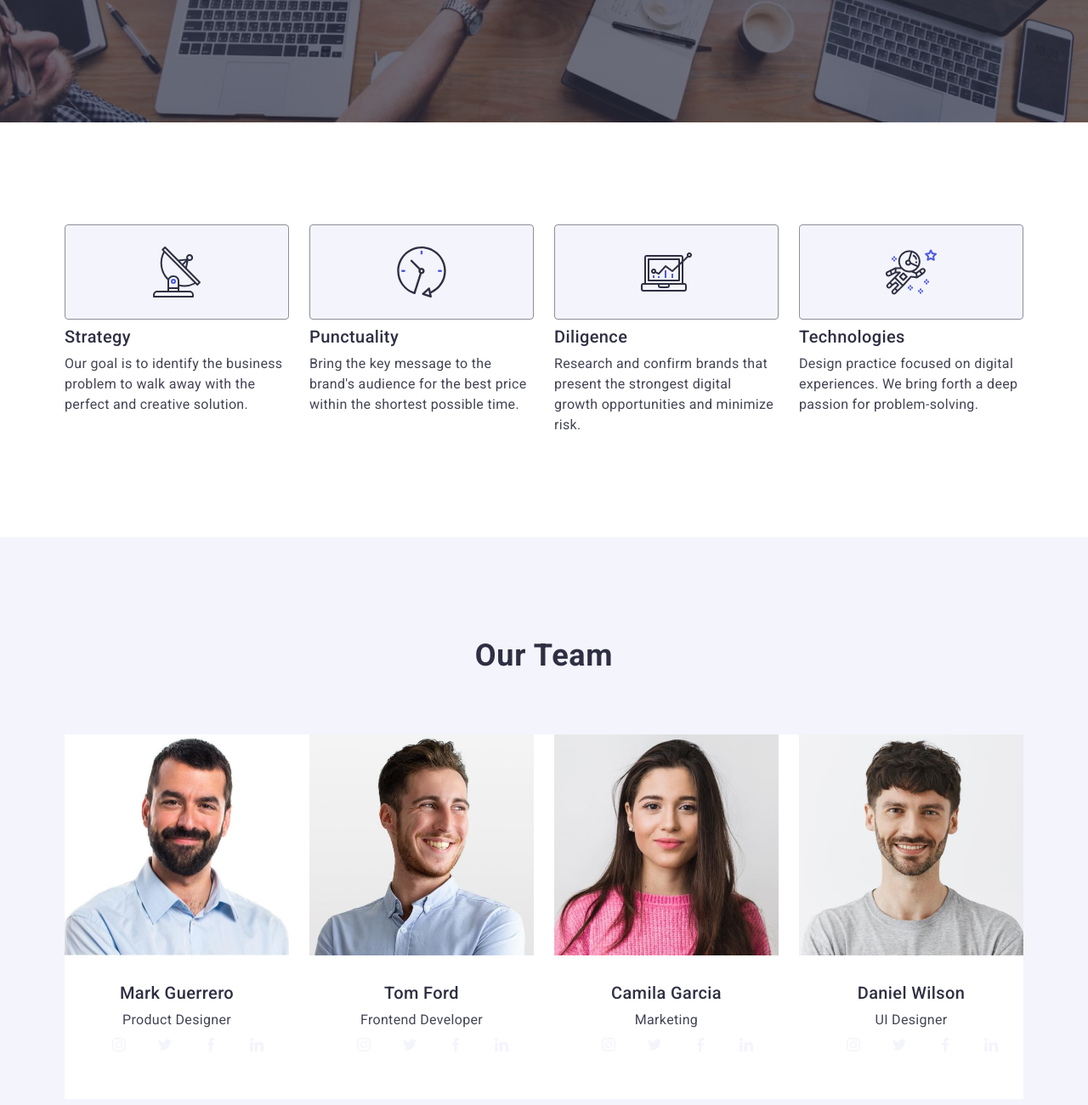
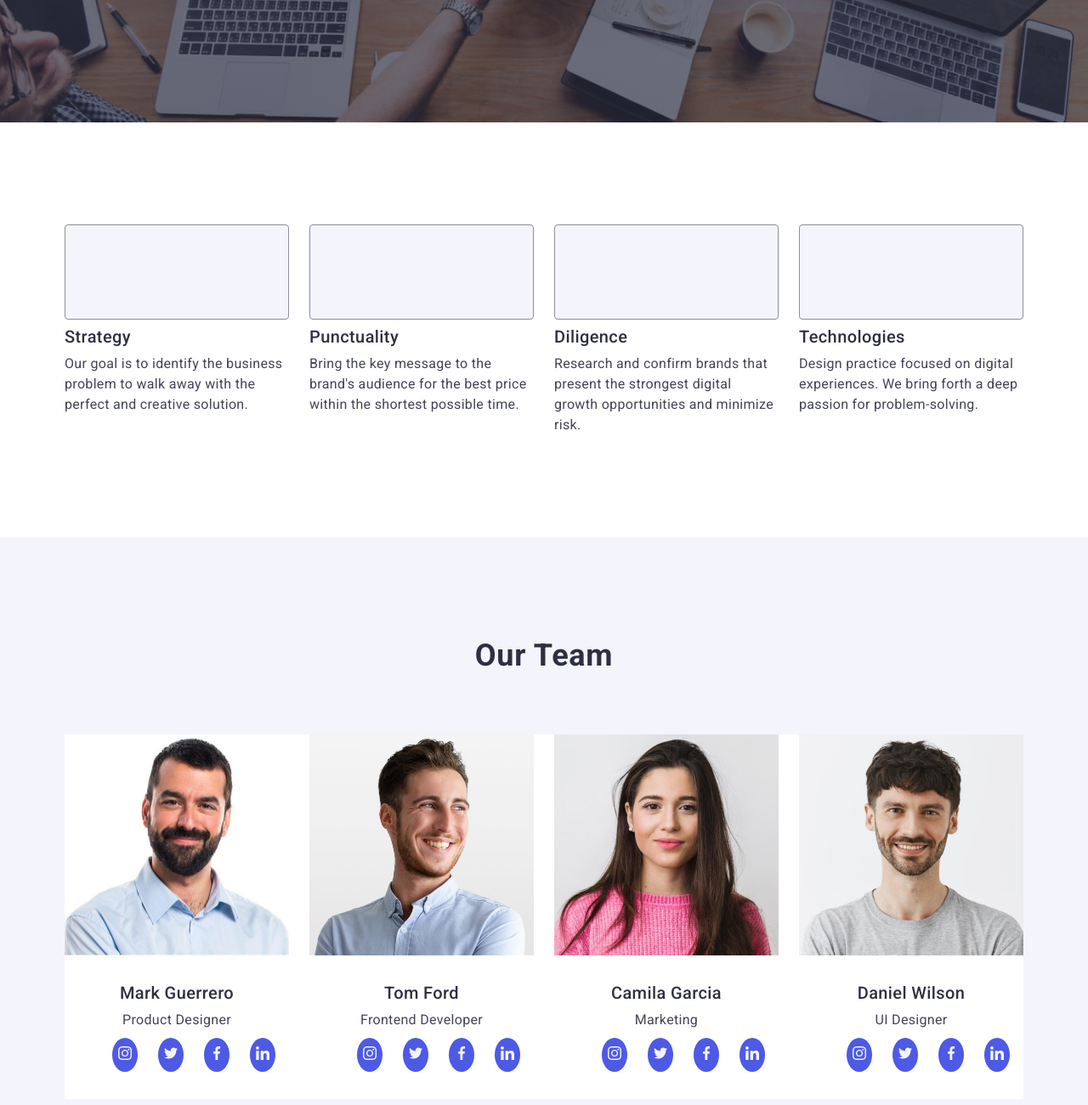
Before and after one commit to Freox1/goit-markup-hw-04, a plain HTML site: page index.html in a window 1280 px wide. Shown: the part 480-1780 px from the top of the page at 85% size. Drawn offline with nearby package versions, Linux system fonts and the light colour scheme.

Commit message:
section 1/2
git

```diff
--- a/css/style.css
+++ b/css/style.css
@@ -173,6 +173,7 @@ img {
     border: none;
     border-radius: 4px;
     margin: auto;
+    transition: background-color 250ms cubic-bezier(0.4, 0, 0.2, 1);
 }
 .button:hover {
     background-color: #404bbf;
@@ -355,4 +356,9 @@ img {
 .social-icons-block {
     width: 40px;
     height: 40px;
+    background-color: #4d5ae5;
+    border-radius: 50%;
+    display: flex;
+    justify-content: center;
+    align-items: center;
 }
--- a/index.html
+++ b/index.html
@@ -72,9 +72,9 @@
                     <ul class="goals-list">
                         <li class="goal-list-item">
                             <div class="goal-icons-block">
-                                <svg width="60" height="64" class="goals-icons">
+                                <svg width="64" height="64" class="goals-icons">
                                     <use
-                                        xlink:href="images/icons.svg#icon-antenna-1"
+                                        xlink:href=".images/icons.svg#icon-antenna-1"
                                     ></use>
                                 </svg>
                             </div>
@@ -88,9 +88,9 @@
                         </li>
                         <li class="goal-list-item">
                             <div class="goal-icons-block">
-                                <svg width="60" height="64" class="goals-icons">
+                                <svg width="64" height="64" class="goals-icons">
                                     <use
-                                        xlink:href="images/icons.svg#icon-clock-1"
+                                        xlink:href=".images/icons.svg#icon-clock-1"
                                     ></use>
                                 </svg>
                             </div>
@@ -104,9 +104,9 @@
                         </li>
                         <li class="goal-list-item">
                             <div class="goal-icons-block">
-                                <svg width="60" height="64" class="goals-icons">
+                                <svg width="64" height="64" class="goals-icons">
                                     <use
-                                        xlink:href="images/icons.svg#icon-diagram-1"
+                                        xlink:href=".images/icons.svg#icon-diagram-1"
                                     ></use>
                                 </svg>
                             </div>
@@ -120,9 +120,9 @@
                         </li>
                         <li class="goal-list-item">
                             <div class="goal-icons-block">
-                                <svg width="60" height="64" class="goals-icons">
+                                <svg width="64" height="64" class="goals-icons">
                                     <use
-                                        xlink:href="images/icons.svg#icon-astronaut-1"
+                                        xlink:href=".images/icons.svg#icon-astronaut-1"
                                     ></use>
                                 </svg>
                             </div>
```
